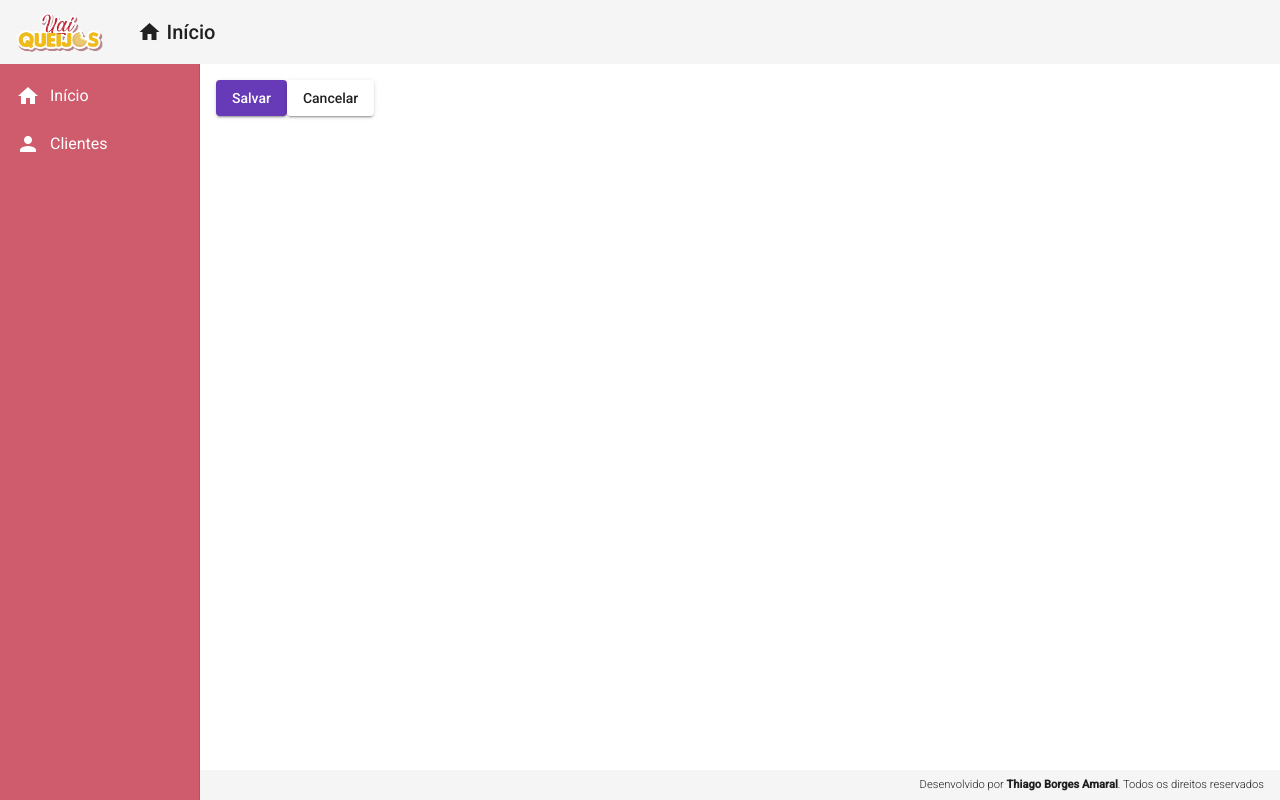
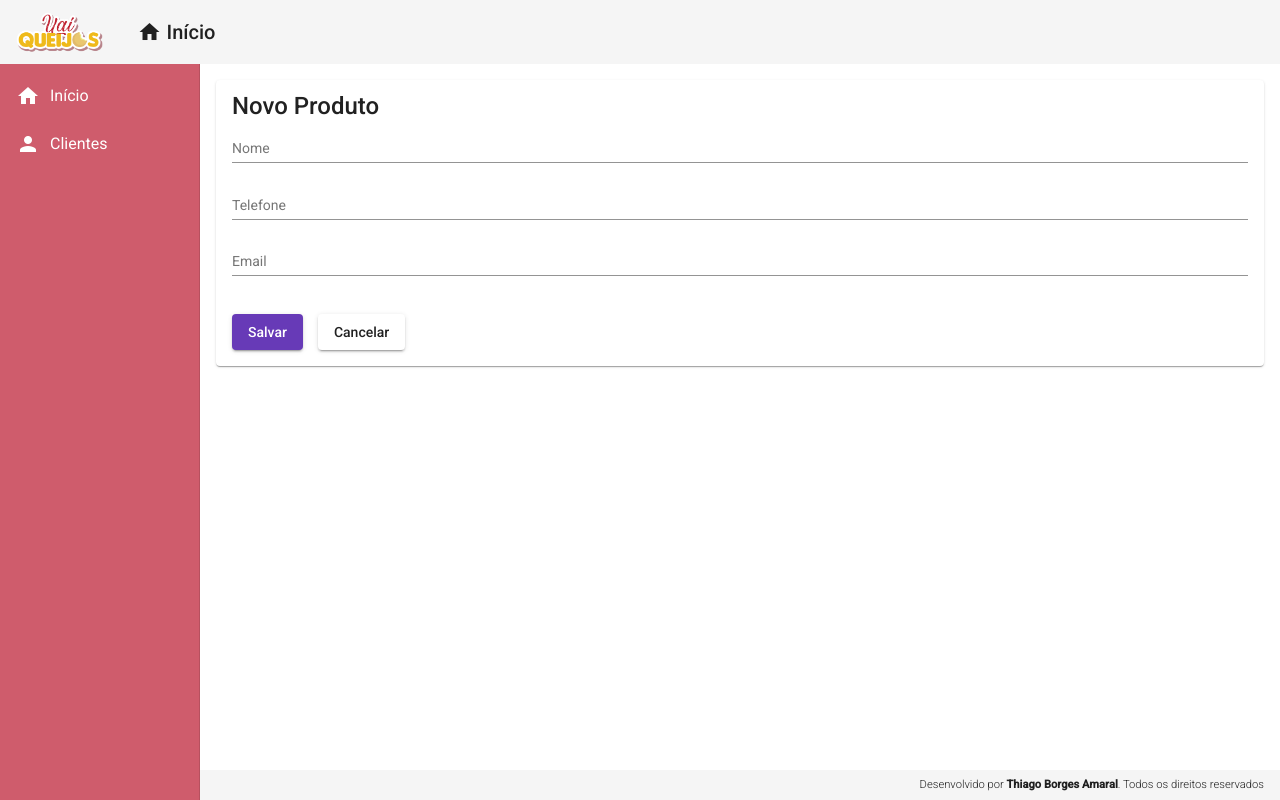
Before and after one commit to tborgesa/Cod3er-Angular9, an Angular app in the folder frontend/: page /client/create in a window 1280 px wide. Built offline with nearby package versions, Linux system fonts and the light colour scheme.

Commit message:
Criando form create-product com two way databind

```diff
--- a/frontend/src/app/components/client/client-create/client-create.component.css
+++ b/frontend/src/app/components/client/client-create/client-create.component.css
@@ -0,0 +1,9 @@
+form{
+    display: flex;
+    flex-direction: column;
+}
+
+button {
+    margin-right: 15px;
+    margin-top: 20px;
+}
--- a/frontend/src/app/components/client/client-create/client-create.component.html
+++ b/frontend/src/app/components/client/client-create/client-create.component.html
@@ -1,6 +1,22 @@
+<mat-card>
+    <mat-card-title>
+        Novo Produto
+    </mat-card-title>
+    <form>
+        <mat-form-field>
+            <input matInput placeholder="Nome" [(ngModel)]="client.name" name="name">
+        </mat-form-field>
+        <mat-form-field>
+            <input matInput placeholder="Telefone" [(ngModel)]="client.phone" name="phone">
+        </mat-form-field>
+        <mat-form-field>
+            <input matInput placeholder="Email" [(ngModel)]="client.email" name="email">
+        </mat-form-field>
+    </form>
     <button mat-raised-button (click)="createClient()" color="primary">
         Salvar
     </button>
     <button mat-raised-button (click)="cancel()">
         Cancelar
     </button>
+</mat-card>
--- a/frontend/src/app/components/client/client-create/client-create.component.ts
+++ b/frontend/src/app/components/client/client-create/client-create.component.ts
@@ -11,7 +11,9 @@ import { Client } from '../client.model';
 export class ClientCreateComponent implements OnInit {
 
   client: Client = {
-    name: "Cliente Fixo"
+    name: '',
+    phone: null,
+    email: null
   }
 
   constructor(private clientService: ClientService, private router: Router) { }
```
Also changed, not shown: frontend/src/app/app.module.ts (+8 -1 lines). Lines whose indentation alone changed are shown as unchanged.
